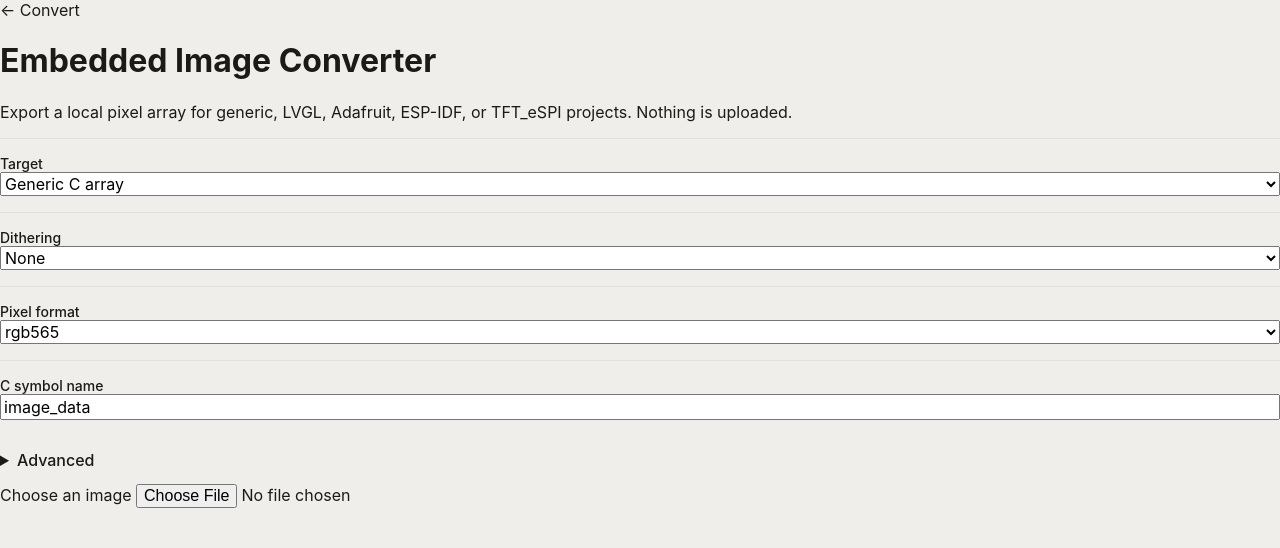
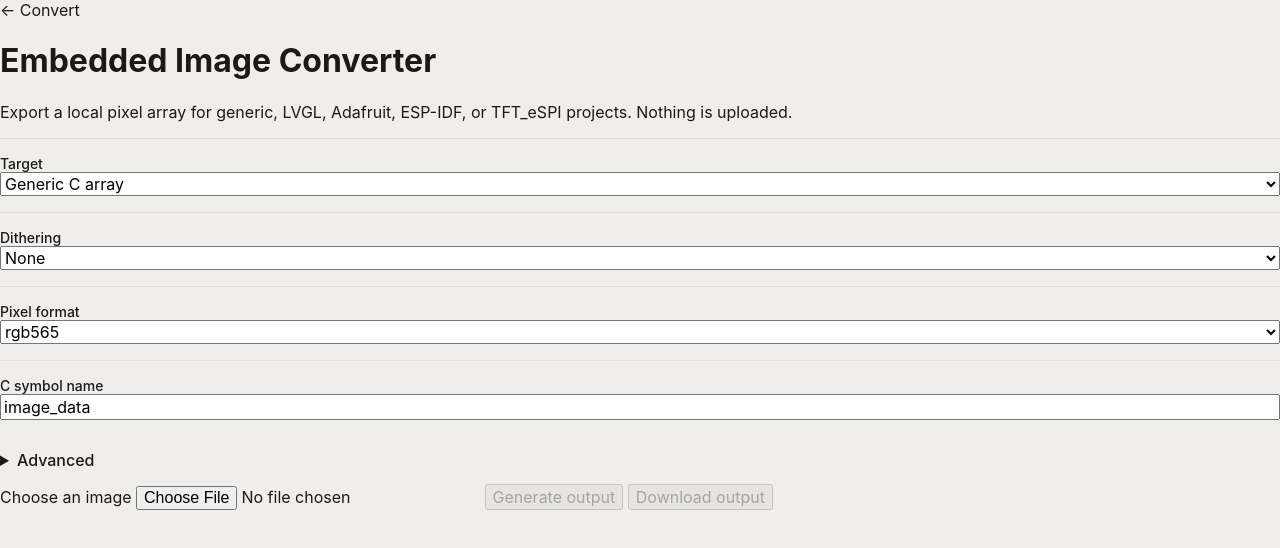
Before and after one commit to official-tisao/image.complianttools.com, a SvelteKit app in the folder apps/web/: page /embedded-converter in a window 1280 px wide. Shown: the top 548 px of the page. Built offline with nearby package versions, Linux system fonts and the light colour scheme.

Commit message:
feat(P2-15): add faithful embedded export preview

```diff
--- a/apps/web/src/routes/embedded-converter/+page.svelte
+++ b/apps/web/src/routes/embedded-converter/+page.svelte
@@ -3,51 +3,91 @@
     EmbeddedToolOptionsSchema,
     createRaster,
     embeddedByteSize,
+    embeddedToolOptionDescriptions,
     emitAdafruitGfxBitmap,
     emitEmbeddedCArray,
     emitEspIdfCArray,
     emitLvglV8CArray,
     emitLvglV8RawCArray,
     emitLvglV9CArray,
+    engineErrorMessage,
+    isEngineError,
     packGenericRawPixels,
     packLvglV8Binary,
     packLvglV9Binary,
-    embeddedToolOptionDescriptions,
+    withTypedEngineErrorsAsync,
   } from '@complianttools/image-engine';
   import GeneratedControls from '$lib/GeneratedControls.svelte';
 
+  type LocalBlobPart = NonNullable<ConstructorParameters<typeof globalThis.Blob>[0]>[number];
   let status = $state('');
   let error = $state('');
+  let sourceFile = $state<File>();
+  let output = $state<string | Uint8Array>();
+  let outputName = $state('');
   let toolOptions = $state(EmbeddedToolOptionsSchema.parse({}));
   const controlValues = $derived(
     Object.fromEntries(
       Object.entries(toolOptions).map(([key, value]) => [`embedded.${key}`, value]),
     ),
   );
+  const previewText = $derived(
+    typeof output === 'string'
+      ? output
+      : output
+        ? [...output].map((value) => value.toString(16).padStart(2, '0')).join(' ')
+        : '',
+  );
 
+  function clearOutput() {
+    output = undefined;
+    outputName = '';
+  }
   function setControl(path: string, value: unknown) {
     if (!path.startsWith('embedded.')) return;
     const parsed = EmbeddedToolOptionsSchema.safeParse({
       ...toolOptions,
       [path.slice('embedded.'.length)]: value,
     });
-    if (parsed.success) toolOptions = parsed.data;
+    if (parsed.success) {
+      toolOptions = parsed.data;
+      status = sourceFile
+        ? 'Options changed. Generate again to update the exact output preview.'
+        : '';
+      error = '';
+      clearOutput();
+    } else error = parsed.error.issues[0]?.message ?? 'These embedded options are incompatible.';
   }
-
-  async function convert(file: File | undefined) {
+  function selectFile(file: File | undefined) {
+    sourceFile = file;
+    status = file ? `${file.name} is ready.` : '';
+    error = '';
+    clearOutput();
+  }
+  async function generate() {
     status = '';
     error = '';
-    if (!file) return;
+    clearOutput();
+    if (!sourceFile) {
+      error = 'Choose an image first.';
+      return;
+    }
     try {
-      const sourceBytes = new Uint8Array(await file.arrayBuffer());
-      const bitmap = await createImageBitmap(new Blob([sourceBytes], { type: file.type }));
+      const result = await withTypedEngineErrorsAsync(
+        'Embedded export failed',
+        'Choose a valid raster image and a pixel format supported by the selected target.',
+        async () => {
+          const sourceBytes = new Uint8Array(await sourceFile!.arrayBuffer());
+          const bitmap = await createImageBitmap(
+            new Blob([sourceBytes], { type: sourceFile!.type }),
+          );
+          try {
             const canvas = document.createElement('canvas');
             canvas.width = bitmap.width;
             canvas.height = bitmap.height;
             const context = canvas.getContext('2d', { willReadFrequently: true });
             if (!context) throw new Error('Your browser cannot create a local canvas.');
             context.drawImage(bitmap, 0, 0);
-      bitmap.close();
             const image = createRaster(
               canvas.width,
               canvas.height,
@@ -73,7 +113,7 @@
                   }
                 : {}),
             };
-      const output =
+            const generated =
               toolOptions.target === 'lvgl-v8' &&
               (toolOptions.format === 'raw' ||
                 toolOptions.format === 'raw-alpha' ||
@@ -101,25 +141,47 @@
                               ? packGenericRawPixels(image, options)
                               : emitEmbeddedCArray(image, options);
             const binary = toolOptions.target.endsWith('-bin');
-      const url = URL.createObjectURL(
-        new Blob([output], { type: binary ? 'application/octet-stream' : 'text/x-c' }),
-      );
-      const download = document.createElement('a');
-      download.href = url;
-      download.download = `${file.name.replace(/\.[^.]+$/u, '')}.${binary ? 'bin' : 'h'}`;
-      download.click();
-      URL.revokeObjectURL(url);
             const footprint = binary
-        ? (output as Uint8Array).byteLength
+              ? (generated as Uint8Array).byteLength
               : toolOptions.format === 'raw' ||
                   toolOptions.format === 'raw-alpha' ||
                   toolOptions.format === 'raw-chroma'
                 ? sourceBytes.byteLength
                 : embeddedByteSize(image, options);
-      status = `Exported ${canvas.width}×${canvas.height} ${toolOptions.target.replace('-', ' ')} data locally (${footprint} bytes flash footprint).`;
+            return {
+              generated,
+              fileName: `${sourceFile!.name.replace(/\.[^.]+$/u, '')}.${binary ? 'bin' : 'h'}`,
+              footprint,
+              width: image.width,
+              height: image.height,
+            };
+          } finally {
+            bitmap.close();
+          }
+        },
+      );
+      output = result.generated;
+      outputName = result.fileName;
+      status = `Generated ${result.width}×${result.height} ${toolOptions.target.replace('-', ' ')} data locally (${result.footprint} bytes flash footprint).`;
     } catch (reason) {
-      error = reason instanceof Error ? reason.message : 'Unable to create embedded C data.';
+      error = isEngineError(reason)
+        ? `${engineErrorMessage(reason)} Remedy: ${reason.remedy}`
+        : 'Unable to create embedded C data.';
     }
+  }
+  function downloadOutput() {
+    if (output === undefined) return;
+    const binary = output instanceof Uint8Array;
+    const url = URL.createObjectURL(
+      new Blob([output as LocalBlobPart], {
+        type: binary ? 'application/octet-stream' : 'text/x-c',
+      }),
+    );
+    const anchor = document.createElement('a');
+    anchor.href = url;
+    anchor.download = outputName;
+    anchor.click();
+    setTimeout(() => URL.revokeObjectURL(url), 0);
   }
 </script>
 
@@ -144,13 +206,29 @@
     values={controlValues}
     onChange={setControl}
   />
-  <label
-    >Choose an image <input
+  <label>
+    Choose an image
+    <input
       type="file"
-      accept="image/*"
-      onchange={(event) => void convert(event.currentTarget.files?.[0])}
-    /></label
+      accept="image/png,image/jpeg,image/webp"
+      onchange={(event) => selectFile(event.currentTarget.files?.[0])}
+    />
+  </label>
+  <button type="button" onclick={() => void generate()} disabled={!sourceFile}
+    >Generate output</button
   >
+  <button type="button" onclick={downloadOutput} disabled={output === undefined}
+    >Download output</button
+  >
+  {#if output !== undefined}
+    <section aria-labelledby="embedded-preview-heading">
+      <h2 id="embedded-preview-heading">Exact export preview</h2>
+      <p>
+        {output instanceof Uint8Array ? 'Hexadecimal bytes' : 'Generated C source'} for {outputName}
+      </p>
+      <textarea aria-label="Exact embedded output" readonly value={previewText}></textarea>
+    </section>
+  {/if}
   {#if status}<p role="status">{status}</p>{/if}
   {#if error}<p role="alert">{error}</p>{/if}
 </main>
```
Also changed, not shown: 2 other files (tests, documents, lock files or other folders). Lines whose indentation alone changed are shown as unchanged.
